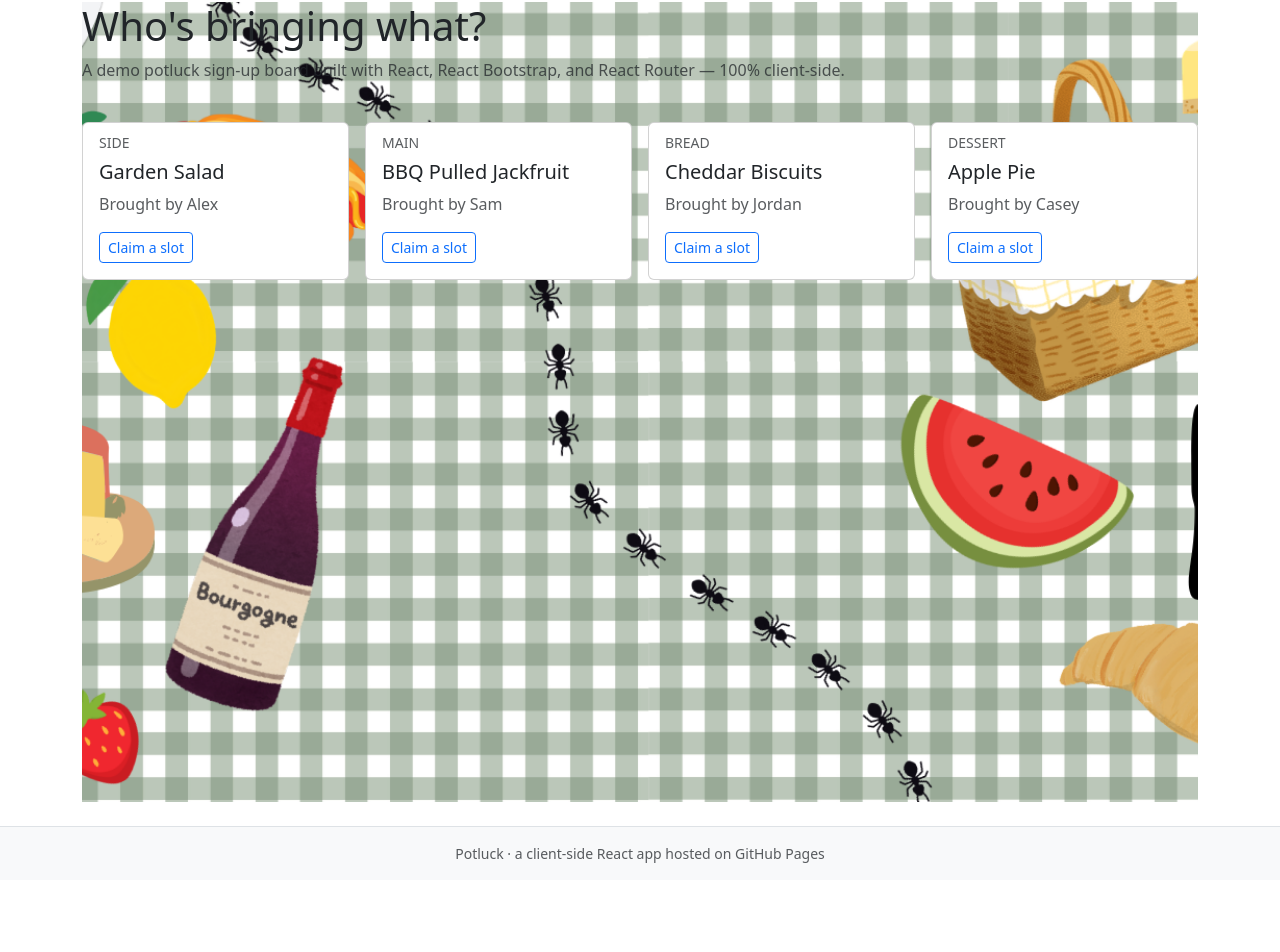
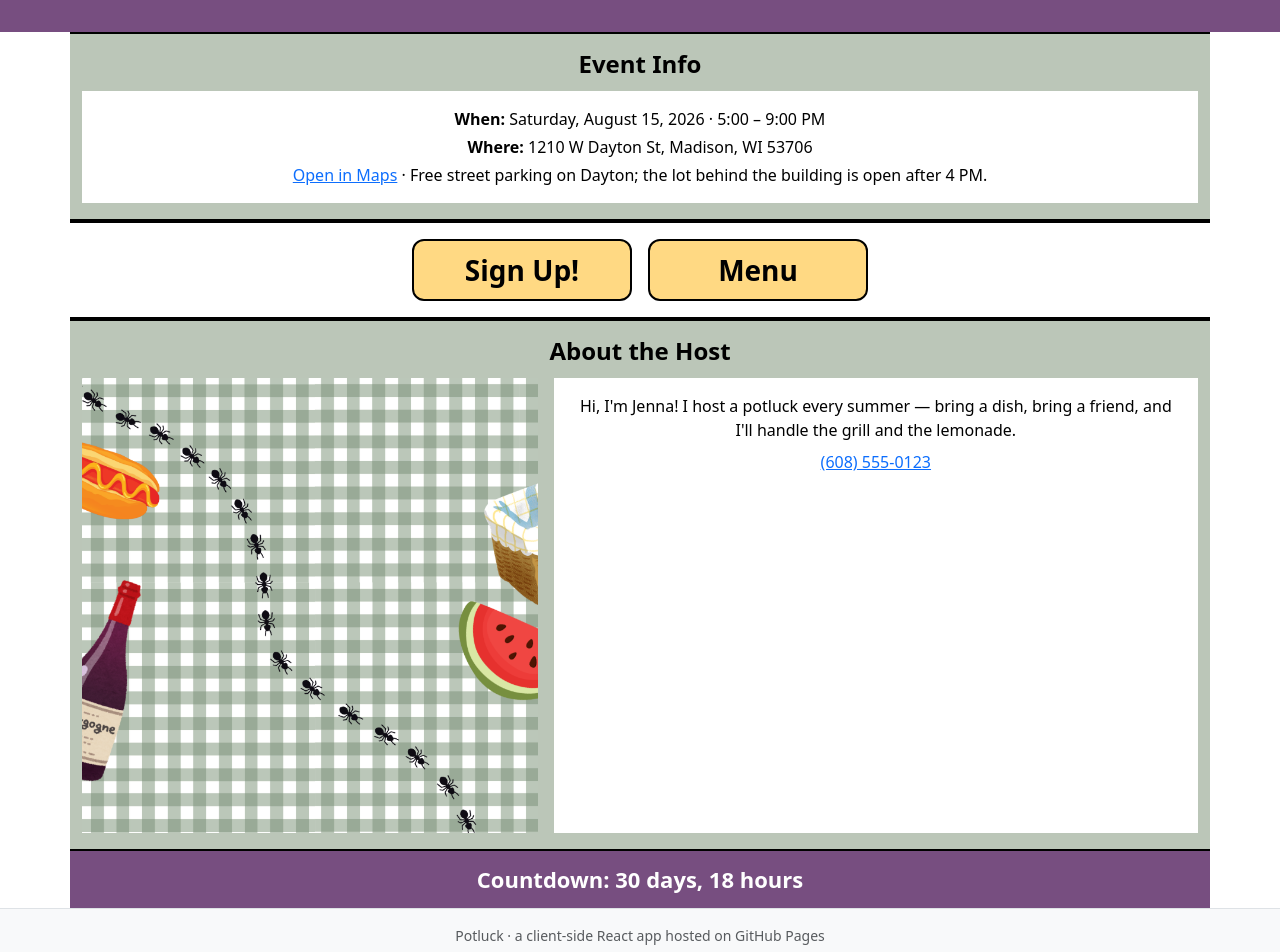
Before and after one commit to wyoskyrjen/potluck, a React (Vite) app: page /#/ in a window 1280 px wide. Shown: the part 78-1030 px from the top of the page. Before the commit the page ends 958 px from the top, so only its background shows below. Built offline with nearby package versions, Linux system fonts and the light colour scheme.

Commit message:
Pushing home page updates

```diff
--- a/src/components/content/Home.jsx
+++ b/src/components/content/Home.jsx
@@ -1,5 +1,7 @@
-import { Button, Card, Col, Row } from 'react-bootstrap'
-import hiThereBg from '../../../assets/Hi There.png'
+import { useEffect, useState } from 'react'
+import { Button, Card, Col, Container, Row } from 'react-bootstrap'
+import { Link } from 'react-router'
+import hostPhoto from '../../../assets/Hi There.png'
 
 // Dummy potluck sign-up data. In a real client-side app this could come from
 // component state, localStorage, or a public read-only API — never a server we own.
@@ -10,45 +12,103 @@ const DISHES = [
   { id: 4, dish: 'Apple Pie', who: 'Casey', category: 'Dessert' },
 ]
 
+// When the potluck starts. Everything on this page (including the countdown) is
+// derived from this one constant, so moving the party means editing one line.
+const EVENT_START = new Date('2026-08-15T17:00:00')
+
+const EVENT_WHEN = 'Saturday, August 15, 2026 · 5:00 – 9:00 PM'
+const EVENT_WHERE = '1210 W Dayton St, Madison, WI 53706'
+const EVENT_MAP = `https://www.google.com/maps/search/?api=1&query=${encodeURIComponent(EVENT_WHERE)}`
+
+// Whole days + leftover whole hours until the event, or null once it has started.
+function getRemaining() {
+  const ms = EVENT_START.getTime() - Date.now()
+  if (ms <= 0) return null
+  return {
+    days: Math.floor(ms / 86400000),
+    hours: Math.floor((ms % 86400000) / 3600000),
+  }
+}
+
 function Home() {
+  const [remaining, setRemaining] = useState(getRemaining)
+
+  // Hours are the smallest unit shown, so a once-a-minute tick is plenty.
+  useEffect(() => {
+    const timer = setInterval(() => setRemaining(getRemaining()), 60000)
+    return () => clearInterval(timer)
+  }, [])
+
   return (
-    <div
-      style={{
-        backgroundImage: `url(${hiThereBg})`,
-        backgroundSize: 'cover',
-        backgroundPosition: 'center',
-        backgroundRepeat: 'no-repeat',
-        minHeight: '100vh',
-      }}
-    >
-      <Row className="mb-4">
-        <Col>
-          <h1>Who's bringing what?</h1>
-          <p className="text-muted">
-            A demo potluck sign-up board built with React, React Bootstrap, and
-            React Router — 100% client-side.
+    <div className="potluck-home">
+      <section className="home-band home-band-green">
+        <Container>
+          <h2 className="home-heading">Event Info</h2>
+          <Card className="home-card text-center">
+            <Card.Body>
+              <p className="mb-1"><strong>When:</strong> {EVENT_WHEN}</p>
+              <p className="mb-1"><strong>Where:</strong> {EVENT_WHERE}</p>
+              <p className="mb-0">
+                <a href={EVENT_MAP} target="_blank" rel="noreferrer">Open in Maps</a>
+                {' · '}
+                Free street parking on Dayton; the lot behind the building is open after 4 PM.
               </p>
+            </Card.Body>
+          </Card>
+        </Container>
+      </section>
+
+      <section className="home-band home-band-white">
+        <Container>
+          <div className="home-actions">
+            <Button as={Link} to="/signup" className="btn-potluck" size="lg">
+              Sign Up!
+            </Button>
+            <Button as={Link} to="/menu" className="btn-potluck" size="lg">
+              Menu
+            </Button>
+          </div>
+        </Container>
+      </section>
+
+      <section className="home-band home-band-green">
+        <Container>
+          <h2 className="home-heading">About the Host</h2>
+          <Row className="g-3">
+            <Col xs={5}>
+              <Card className="home-card h-100">
+                <Card.Img
+                  variant="top"
+                  src={hostPhoto}
+                  alt="Jenna, your potluck host"
+                  className="home-host-photo"
+                />
+              </Card>
             </Col>
-      </Row>
-
-      <Row xs={1} sm={2} lg={4} className="g-3">
-        {DISHES.map((item) => (
-          <Col key={item.id}>
-            <Card className="h-100">
+            <Col xs={7}>
+              <Card className="home-card h-100 text-center">
                 <Card.Body>
-                <Card.Subtitle className="text-uppercase text-muted small mb-2">
-                  {item.category}
-                </Card.Subtitle>
-                <Card.Title>{item.dish}</Card.Title>
-                <Card.Text className="text-muted">Brought by {item.who}</Card.Text>
-                <Button variant="outline-primary" size="sm">
-                  Claim a slot
-                </Button>
+                  <p className="mb-2">
+                    Hi, I&apos;m Jenna! I host a potluck every summer — bring a dish,
+                    bring a friend, and I&apos;ll handle the grill and the lemonade.
+                  </p>
+                  <p className="mb-0">
+                    <a href="tel:+16085550123">(608) 555-0123</a>
+                  </p>
                 </Card.Body>
               </Card>
             </Col>
-        ))}
           </Row>
+        </Container>
+      </section>
+
+      <section className="home-countdown">
+        <Container className="text-center">
+          {remaining
+            ? `Countdown: ${remaining.days} days, ${remaining.hours} hours`
+            : 'The potluck is happening right now — come on over!'}
+        </Container>
+      </section>
     </div>
   )
 }
--- a/src/components/structural/Layout.jsx
+++ b/src/components/structural/Layout.jsx
@@ -6,16 +6,9 @@ import { Link, Outlet } from 'react-router'
 function Layout() {
   return (
     <>
-      <Navbar bg="dark" variant="dark" expand="md" sticky="top">
+      <Navbar variant="light" sticky="top" className="navbar-potluck">
         <Container>
-          <Navbar.Brand as={Link} to="/">🥘 Potluck</Navbar.Brand>
-          <Navbar.Toggle aria-controls="potluck-nav" />
-          <Navbar.Collapse id="potluck-nav">
-            <Nav className="ms-auto">
-              <Nav.Link as={Link} to="/">Home</Nav.Link>
-              <Nav.Link as={Link} to="/about">About</Nav.Link>
-            </Nav>
-          </Navbar.Collapse>
+          <Navbar.Brand as={Link} to="/">Jenna's Summer 2026 Potluck</Navbar.Brand>
         </Container>
       </Navbar>
 
--- a/src/index.css
+++ b/src/index.css
@@ -1,3 +1,14 @@
+/*
+Reference Colors:
+  darkest green: 99AA97
+  medium green: BBC6B8
+  white: FFFFFF
+  black: 000000
+  contrast red: F02A2F
+  yellow: FFD983
+  purple: 774E80
+*/
+
 body {
   margin: 0;
 }
@@ -5,3 +16,98 @@ body {
 main {
   min-height: 70vh;
 }
+
+.navbar-potluck {
+  background-color: #774e80;
+  padding-top: 20px;
+  padding-bottom: 20px;
+}
+
+.navbar-potluck .navbar-brand {
+  font-size: 40px;
+  color: #ffffff;
+  font-family: "Lucida Handwriting";
+  margin-left: auto;
+  margin-right: auto;
+}
+
+/* ---------- Home page ---------- */
+
+/* Cancel the Layout container's padding/gutters so the bands run edge to edge,
+   the way they do in the design. */
+.potluck-home {
+  margin: -1.5rem -0.75rem;
+}
+
+.home-band {
+  border-top: 2px solid #000000;
+  border-bottom: 2px solid #000000;
+  padding: 16px 0;
+}
+
+.home-band-green {
+  background-color: #bbc6b8;
+}
+
+.home-band-white {
+  background-color: #ffffff;
+}
+
+.home-heading {
+  color: #000000;
+  font-size: 24px;
+  font-weight: bold;
+  text-align: center;
+  margin-bottom: 12px;
+}
+
+.home-card {
+  background-color: #ffffff;
+  border: none;
+  border-radius: 0;
+  color: #000000;
+}
+
+.home-host-photo {
+  border-radius: 0;
+  object-fit: cover;
+  aspect-ratio: 1 / 1;
+}
+
+.home-actions {
+  display: flex;
+  gap: 16px;
+  justify-content: center;
+}
+
+.btn-potluck {
+  background-color: #ffd983;
+  border: 2px solid #000000;
+  border-radius: 12px;
+  color: #000000;
+  flex: 1 1 0;
+  font-size: 28px;
+  font-weight: bold;
+  max-width: 220px;
+}
+
+.btn-potluck:hover,
+.btn-potluck:focus {
+  background-color: #f5c95c;
+  border-color: #000000;
+  color: #000000;
+}
+
+/* Keyboard focus needs to be visible against the yellow fill. */
+.btn-potluck:focus-visible {
+  box-shadow: 0 0 0 3px #f02a2f;
+  outline: none;
+}
+
+.home-countdown {
+  background-color: #774e80;
+  color: #ffffff;
+  font-size: 22px;
+  font-weight: bold;
+  padding: 12px 0;
+}
```
Also changed, not shown: assets/palette.png (added). Lines whose indentation alone changed are shown as unchanged.
